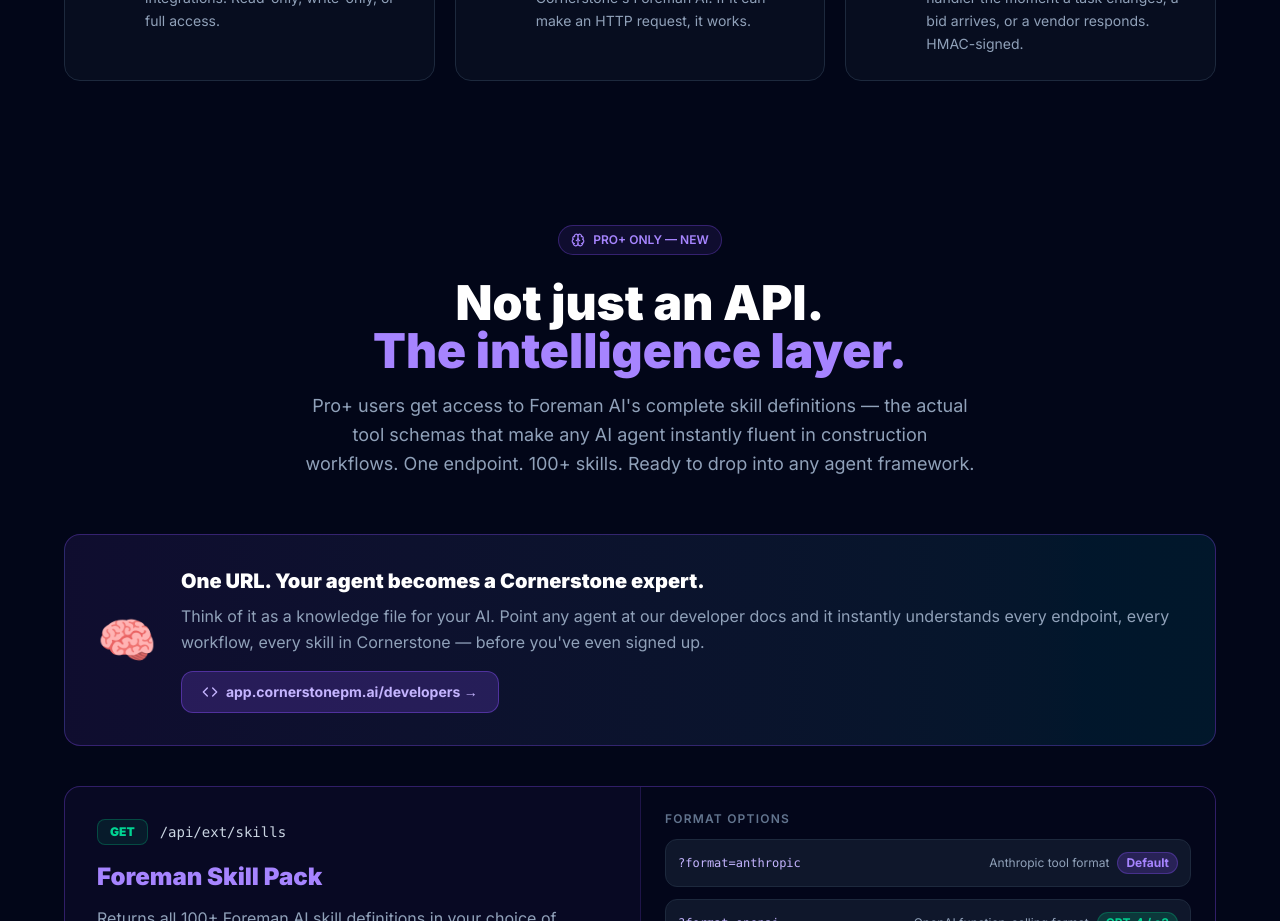
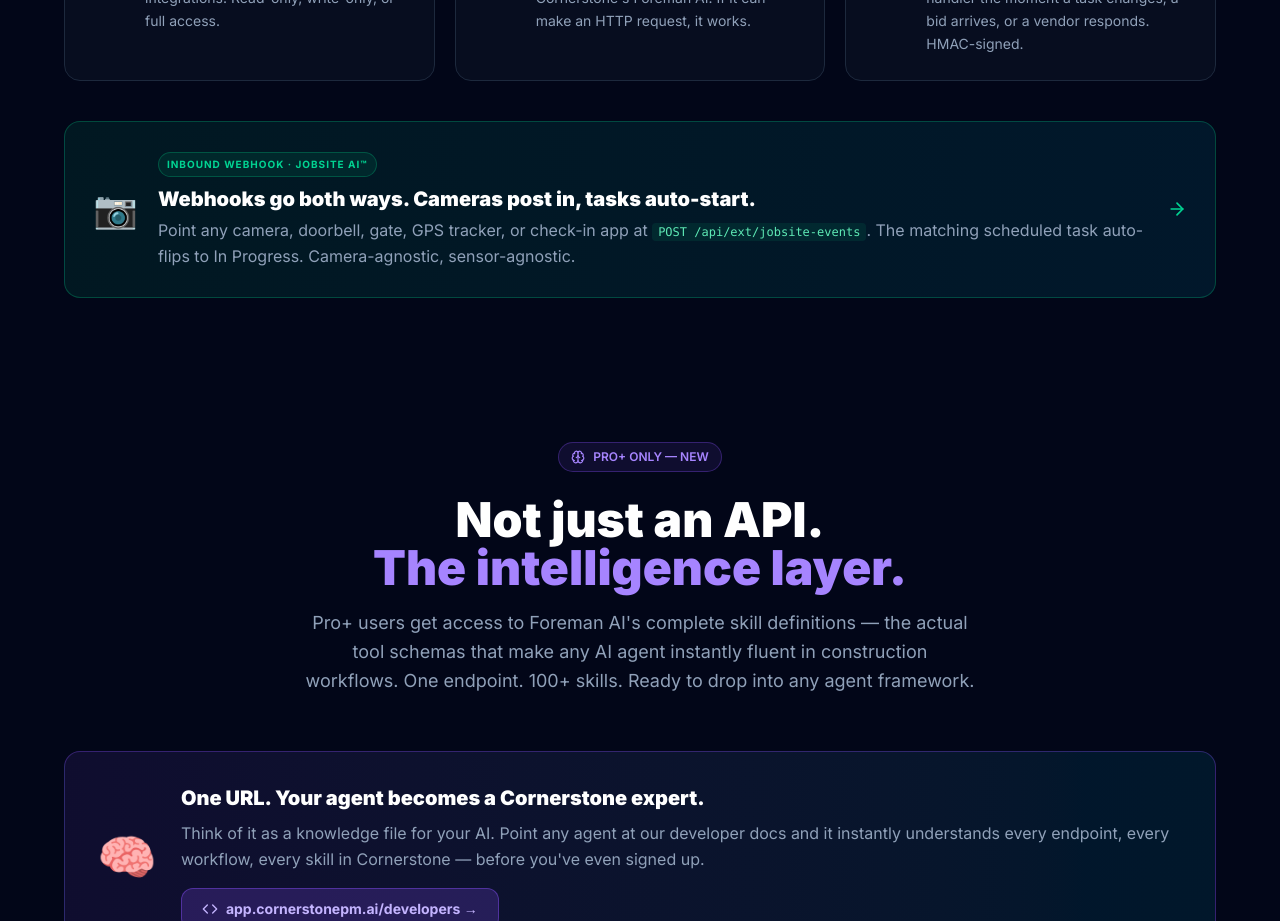
Before and after one commit to Scootermcgavin121/cornerstone-marketing-v2, a Next.js app: page /api-access in a window 1280 px wide. Shown: the part 10500-11421 px from the top of the page. Built offline with nearby package versions, Linux system fonts and the light colour scheme.

Commit message:
feat: cross-link /jobsite-ai from /features, /foreman, /api-access, /ai-scheduling (de-orphan stranded page)

```diff
--- a/src/app/ai-scheduling/page.tsx
+++ b/src/app/ai-scheduling/page.tsx
@@ -286,6 +286,26 @@ export default function AiSchedulingPage() {
         </div>
       </section>
 
+      {/* Related: Jobsite AI */}
+      <section className="py-12 px-4">
+        <div className="max-w-3xl mx-auto">
+          <Link
+            href="/jobsite-ai"
+            className="block rounded-2xl bg-gradient-to-r from-emerald-500/10 to-cyan-500/10 border border-emerald-500/30 hover:border-emerald-400/60 p-7 transition-all duration-200 group"
+          >
+            <div className="flex flex-col sm:flex-row items-start sm:items-center gap-5">
+              <div className="text-4xl flex-shrink-0">📷</div>
+              <div className="flex-1">
+                <div className="text-[10px] font-bold uppercase tracking-widest text-emerald-400 mb-1">Pair it with Jobsite AI™</div>
+                <h3 className="text-white font-black text-xl mb-1 group-hover:text-emerald-300 transition-colors">When the vendor rolls in, the task auto-starts.</h3>
+                <p className="text-slate-400 leading-relaxed text-sm">Any camera, doorbell, gate, GPS tracker, or check-in app pings Cornerstone — the matching scheduled task flips to In Progress automatically. No phone calls, no manual updates.</p>
+              </div>
+              <ArrowRight className="w-5 h-5 text-emerald-400 flex-shrink-0 group-hover:translate-x-1 transition-transform" />
+            </div>
+          </Link>
+        </div>
+      </section>
+
       {/* CTA */}
       <section className="py-20 px-4 text-center border-t border-slate-800/60">
         <h2 className="text-4xl font-black mb-4">
--- a/src/app/api-access/page.tsx
+++ b/src/app/api-access/page.tsx
@@ -760,6 +760,26 @@ export default function ApiAccessPage() {
               );
             })}
           </div>
+
+          {/* Inbound webhooks callout — Jobsite AI cross-link */}
+          <Link
+            href="/jobsite-ai"
+            className="mt-10 block rounded-2xl bg-gradient-to-r from-emerald-500/10 to-cyan-500/10 border border-emerald-500/30 hover:border-emerald-400/60 p-7 transition-all duration-200 group"
+          >
+            <div className="flex flex-col sm:flex-row items-start sm:items-center gap-5">
+              <div className="text-4xl flex-shrink-0">📷</div>
+              <div className="flex-1">
+                <div className="inline-flex items-center gap-2 px-2 py-1 rounded-full border border-emerald-500/30 bg-emerald-500/10 text-emerald-400 text-[10px] font-bold uppercase tracking-widest mb-2">
+                  Inbound webhook · Jobsite AI™
+                </div>
+                <h3 className="text-white font-black text-xl mb-1 group-hover:text-emerald-300 transition-colors">Webhooks go both ways. Cameras post in, tasks auto-start.</h3>
+                <p className="text-slate-400 leading-relaxed">
+                  Point any camera, doorbell, gate, GPS tracker, or check-in app at <code className="text-emerald-300 bg-emerald-500/10 px-1.5 py-0.5 rounded text-xs">POST /api/ext/jobsite-events</code>. The matching scheduled task auto-flips to In Progress. Camera-agnostic, sensor-agnostic.
+                </p>
+              </div>
+              <ArrowRight className="w-5 h-5 text-emerald-400 flex-shrink-0 group-hover:translate-x-1 transition-transform" />
+            </div>
+          </Link>
         </div>
       </section>
 
--- a/src/app/features/page.tsx
+++ b/src/app/features/page.tsx
@@ -1,5 +1,6 @@
 import type { Metadata } from "next";
 import Image from "next/image";
+import Link from "next/link";
 import { Navbar } from "@/components/Navbar";
 import { Footer } from "@/components/Footer";
 import { FeaturesSection } from "@/components/FeaturesSection";
@@ -197,7 +198,7 @@ const featureDetails = [
       "Sales Model Home QR — captures buyer leads, recognizes returning visitors, replaces paper sign-in sheets",
       'Printable 11\u00d78.5" QR signs auto-generated for every community and home',
       "Vendor Activity Map — Google Maps view of live check-ins across all communities, 30-second refresh",
-      "AI Jobsite Camera Events — webhook-driven, works with any camera (Verkada, Ring, IP cams)",
+      "Jobsite AI™ vendor presence detection — webhook-driven, works with any camera, doorbell, gate, or GPS (Verkada, Ring, Sensera, Samsara, custom IP cams)",
       "Auto-task start when vendor arrives, auto-departure logging on exit",
       "Photo upload at check-in (up to 10 per visit), stored in cloud",
       "Check-out flow with completion %, notes, and next-visit scheduling",
@@ -205,6 +206,8 @@ const featureDetails = [
       "Public check-in page — no app install or login required for vendors",
       "Webhook events: vendor.arrived, vendor.departed (HMAC-signed, retry, delivery logs)",
     ],
+    learnMoreHref: "/jobsite-ai",
+    learnMoreLabel: "Learn more about Jobsite AI™",
   },
 ];
 
@@ -262,6 +265,14 @@ export default function FeaturesPage() {
                       </li>
                     ))}
                   </ul>
+                  {(feature as { learnMoreHref?: string; learnMoreLabel?: string }).learnMoreHref && (
+                    <Link
+                      href={(feature as { learnMoreHref: string }).learnMoreHref}
+                      className={`inline-flex items-center gap-1.5 text-sm font-semibold ${feature.textColor} hover:underline underline-offset-4`}
+                    >
+                      {(feature as { learnMoreLabel?: string }).learnMoreLabel || "Learn more"} →
+                    </Link>
+                  )}
                 </div>
                 <div className="w-full lg:w-[520px] flex-shrink-0 space-y-4">
                   <div className="relative w-full rounded-xl border border-slate-700/50 shadow-xl overflow-hidden bg-slate-900">
--- a/src/app/foreman/page.tsx
+++ b/src/app/foreman/page.tsx
@@ -494,6 +494,38 @@ export default function ForemanPage() {
         </div>
       </section>
 
+      {/* Sister AI agents */}
+      <section className="py-16 px-4 border-t border-slate-800/60">
+        <div className="max-w-5xl mx-auto">
+          <div className="text-center mb-10">
+            <div className="text-xs font-bold uppercase tracking-widest text-slate-500 mb-3">Other AI Agents in Cornerstone</div>
+            <h3 className="text-2xl sm:text-3xl font-black text-white">Foreman doesn’t work alone.</h3>
+          </div>
+          <div className="grid grid-cols-1 sm:grid-cols-2 lg:grid-cols-4 gap-4">
+            {[
+              { name: "Jobsite AI™", href: "/jobsite-ai", desc: "Vendor arrival detection — any camera, doorbell, gate, or GPS auto-starts the task.", accent: "text-emerald-400 group-hover:text-emerald-300" },
+              { name: "Blueprint AI", href: "/ai-takeoff", desc: "Upload a PDF blueprint, get a full material takeoff in seconds.", accent: "text-violet-400 group-hover:text-violet-300" },
+              { name: "Bid Import AI", href: "/bid-import-ai", desc: "Drop in any vendor bid — Excel, PDF, scanned, handwritten — AI extracts every line.", accent: "text-cyan-400 group-hover:text-cyan-300" },
+              { name: "Punchlist AI", href: "/punchlist-ai", desc: "Walk the house with your phone — AI builds the punch list from the video.", accent: "text-amber-400 group-hover:text-amber-300" },
+            ].map((agent) => (
+              <Link
+                key={agent.href}
+                href={agent.href}
+                className="block p-5 rounded-2xl bg-slate-900/60 border border-slate-800 hover:border-slate-600 transition-all duration-200 group"
+              >
+                <div className={`text-sm font-black mb-1 ${agent.accent}`}>{agent.name}</div>
+                <p className="text-slate-400 text-xs leading-relaxed">{agent.desc}</p>
+              </Link>
+            ))}
+          </div>
+          <div className="text-center mt-8">
+            <Link href="/ai-agents" className="inline-flex items-center gap-2 text-sm text-slate-400 hover:text-white">
+              See all AI agents <ArrowRight className="w-4 h-4" />
+            </Link>
+          </div>
+        </div>
+      </section>
+
       {/* CTA */}
       <section className="py-20 px-4 text-center border-t border-slate-800/60">
         <h2 className="text-4xl font-black mb-4">
```
